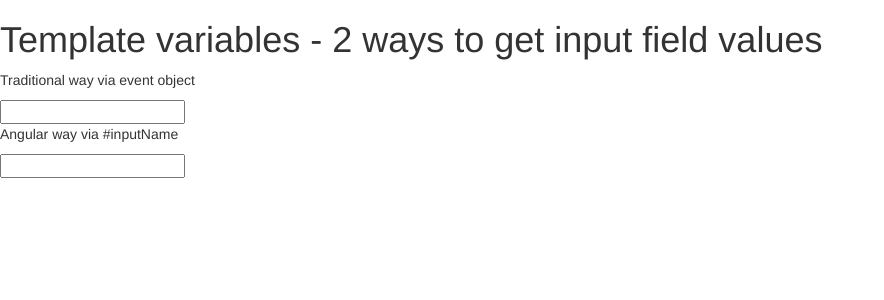
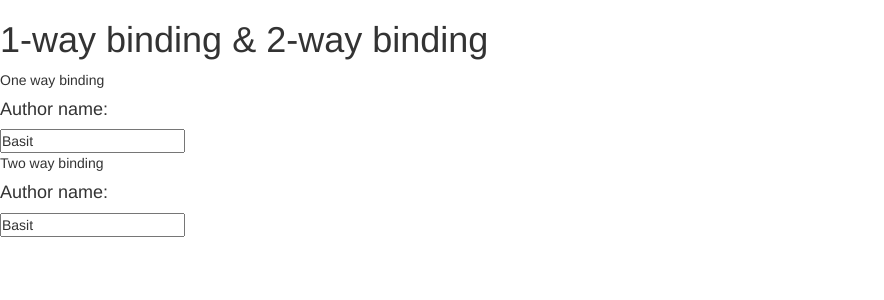
Before and after one commit to dev-basit/learning-angular, an Angular app: page / in a window 1280 px wide. Shown: the top 300 px of the page, without its empty margins (0-884 px from the left). Built offline with nearby package versions, Linux system fonts and the light colour scheme.

Commit message:
two way binding - angular syntax

```diff
--- a/src/app/app.module.ts
+++ b/src/app/app.module.ts
@@ -1,5 +1,6 @@
 import { NgModule } from '@angular/core';
 import { BrowserModule } from '@angular/platform-browser';
+import { FormsModule } from '@angular/forms';
 
 import { AppRoutingModule } from './app-routing.module';
 import { AppComponent } from './app.component';
@@ -8,7 +9,7 @@
 
 @NgModule({
   declarations: [AppComponent, CoursesComponent],
-  imports: [BrowserModule, AppRoutingModule],
+  imports: [BrowserModule, AppRoutingModule, FormsModule],
   providers: [CoursesService],
   bootstrap: [AppComponent],
 })
--- a/src/app/courses/courses.component.html
+++ b/src/app/courses/courses.component.html
@@ -26,7 +26,7 @@
   <input type="text" (keyup.enter)="angularEventFiltering()" />
 </section> -->
 
-<section>
+<!-- <section>
   <h1>Template variables - 2 ways to get input field values</h1>
   <section>
     <p>Traditional way via event object</p>
@@ -35,6 +35,22 @@
 
   <section>
     <p>Angular way via #inputName</p>
-    <input type="text" #name (keyup)="angularHandleInput(name.value)" />
+    <input type="text" #name (keyup.enter)="angularHandleInput(name.value)" />
+  </section>
+</section> -->
+
+<section>
+  <h1>1-way binding & 2-way binding</h1>
+  <section>
+    <p>One way binding</p>
+    <h4>Author name:</h4>
+    <input type="text" [value]="author" (keyup.enter)="oneWayBinding()" />
+  </section>
+
+  <!-- [(ngModel)]="author",  this is angular syntax for two way binding -->
+  <section>
+    <p>Two way binding</p>
+    <h4>Author name:</h4>
+    <input [(ngModel)]="author" (keyup.enter)="twoWayBinding()" />
   </section>
 </section>
--- a/src/app/courses/courses.component.ts
+++ b/src/app/courses/courses.component.ts
@@ -11,39 +11,57 @@
   isActive = true;
   courses;
 
-  onSave() {
-    console.log('button clicked');
-  }
-
-  checkingEvent(event: any) {
-    event.stopPropagation(); // this will stop event bubbling
-    console.log('event is ', event);
-  }
-
-  affectedByEventBubbling(event: any) {
-    console.log('event bubbling occuring ', event);
-  }
-
-  // We need the event object here
-  traditionalEventFiltering(event: any) {
-    if (event.keyCode === 13)
-      console.log('event filtering from traditional way');
-  }
-
-  // we do not need the event object here
-  angularEventFiltering() {
-    console.log('angular event filtering feature');
-  }
-
-  traditionallyHandleInput(event: any) {
-    console.log('Traditional way of getting input value ', event.target.value);
-  }
-
-  angularHandleInput(name: String) {
-    console.log('Angular way of getting input value ', name);
-  }
-
   constructor(service: CoursesService) {
     this.courses = service.getCourses();
   }
+
+  // onSave() {
+  //   console.log('button clicked');
+  // }
+
+  // checkingEvent(event: any) {
+  //   event.stopPropagation(); // this will stop event bubbling
+  //   console.log('event is ', event);
+  // }
+
+  // affectedByEventBubbling(event: any) {
+  //   console.log('event bubbling occuring ', event);
+  // }
+
+  // // We need the event object here
+  // traditionalEventFiltering(event: any) {
+  //   if (event.keyCode === 13)
+  //     console.log('event filtering from traditional way');
+  // }
+
+  // // we do not need the event object here
+  // angularEventFiltering() {
+  //   console.log('angular event filtering feature');
+  // }
+
+  // traditionallyHandleInput(event: any) {
+  //   console.log('Traditional way of getting input value ', event.target.value);
+  // }
+
+  // angularHandleInput(name: String) {
+  //   console.log('Angular way of getting input value ', name);
+  // }
+
+  oneWayBinding() {
+    console.log(
+      'author is ',
+      this.author,
+      '\n',
+      'You see name is not changing, this is one way binding'
+    );
+  }
+
+  twoWayBinding() {
+    console.log(
+      'author is ',
+      this.author,
+      '\n',
+      'You see name is changing, this is two way binding'
+    );
+  }
 }
```
